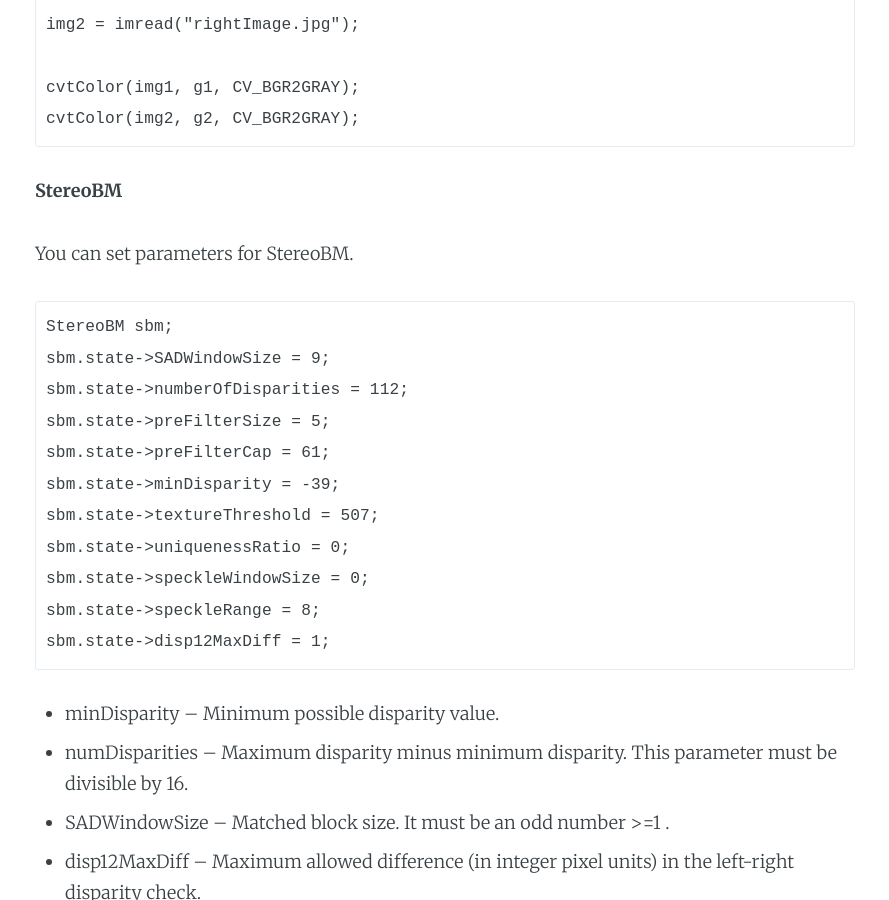
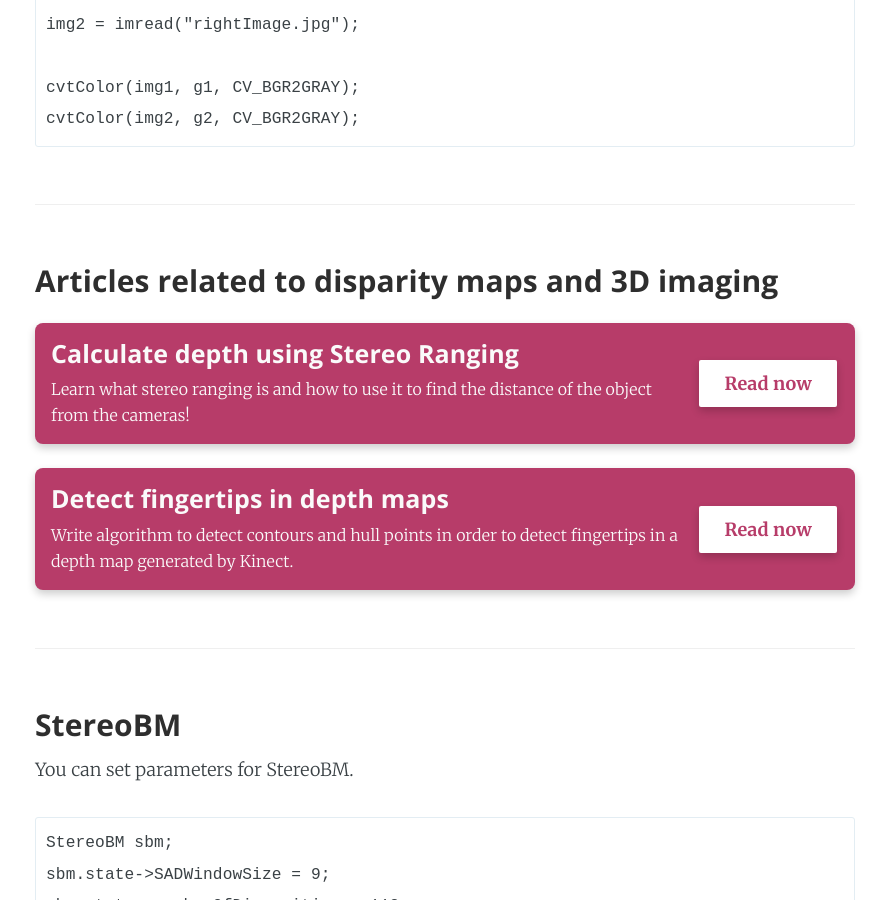
Before and after one commit to jayrambhia/jayrambhia.github.com, a Jekyll site: the page built from _posts/2013-03-29-disparity-maps.markdown, in a window 1280 px wide and 900 px high, scrolled down 2068 px. Shown: the whole window, without its empty margins (195-1084 px from the left). Built offline with Jekyll 4.4.1, drawn with Linux system fonts in a browser that asks for light colours; comment, search, counter and statistics services are not loaded.

Commit message:
recommendations added to few articles

```diff
--- a/_posts/2013-03-29-disparity-maps.markdown
+++ b/_posts/2013-03-29-disparity-maps.markdown
@@ -60,7 +60,13 @@ Load Images and initialize parameters.
     cvtColor(img1, g1, CV_BGR2GRAY);
     cvtColor(img2, g2, CV_BGR2GRAY);
 
-**StereoBM**
+--------------
+### Articles related to disparity maps and 3D imaging
+{% include recommended_card.html url="/blog/stereoranging" title="Calculate depth using Stereo Ranging" description="Learn what stereo ranging is and how to use it to find the distance of the object from the cameras!" %}
+{% include recommended_card.html url="/blog/fingertips-kinect" title="Detect fingertips in depth maps" description="Write algorithm to detect contours and hull points in order to detect fingertips in a depth map generated by Kinect." %}
+---------------
+
+### StereoBM
 
 You can set parameters for StereoBM.
 
--- a/_posts/2014-03-15-pass-activity-bitmap.markdown
+++ b/_posts/2014-03-15-pass-activity-bitmap.markdown
@@ -33,6 +33,12 @@ I was making an application where I chose image file using browser intent and pr
 {% endhighlight %}
 
 [putExtra()](http://developer.android.com/reference/android/content/Intent.html#putExtra(java.lang.String, android.os.Bundle)) method is used to send extra data from one activity to another.
+
+--------------
+### Articles related to Bitmap
+{% include recommended_card.html url="/blog/android-fileprovider-ecosystem" title="Read/Write Bitmap to local storage" description="4 ways to save Bitmap to disk storage in Android. Follow the best practices and avoid Read/Writer permissions by leveraging Storage Access Framework." %}
+{% include recommended_card.html url="/blog/android-background-blur" title="How to blur a bitmap?" description="Use Renderscript to blur bitmaps with high performance. This article also talks about how to create a bitmap from the screen view and blur it to have amazing effects." %}
+---------------
 
 #### Extract Data In Other Activity
 
--- a/_posts/2014-08-11-android-wireless-connection-2.markdown
+++ b/_posts/2014-08-11-android-wireless-connection-2.markdown
@@ -42,7 +42,10 @@ String ipAddress = Formatter.formatIpAddress(
 
 {% gist jayrambhia/c2bcbdf8295fb0c90e99 ClientToServerConnection.java %}
 
-<br/>
+-------------
+### You may find this helpful
+{% include recommended_card.html url="/blog/android-wireless-connection-1" title="Connect devices using NSD" description="Use Network Service Discovery and Bonjour to connect devices over WiFi. This article will show you how to connect over WiFi and send files." %}
+-----------------
 
 ### Server Device
 
```
